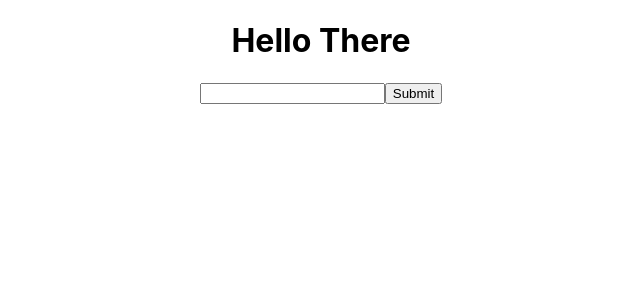
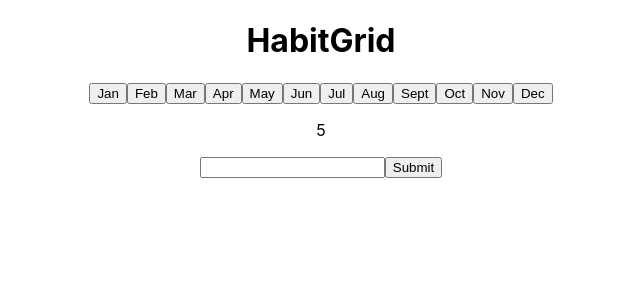
Before and after one commit to teooliver/habit-grid, a React (Create React App) app: page / in a window 1280 px wide. Shown: the top 300 px of the page, without its empty margins (319-959 px from the left). Built offline with nearby package versions, Linux system fonts and the light colour scheme.

Commit message:
fixed selectMonth function

```diff
--- a/src/App.tsx
+++ b/src/App.tsx
@@ -10,10 +10,12 @@ import {
   removePoint,
 } from "./redux/actions";
 import { StoreState } from "./redux/reducers";
-import { deleteHabit } from "./indexedDb/connectDb";
+import SelectMonth from "./components/SelectMonth";
+import { selectMonth } from "./redux/actions/selectMonth";
 
 interface AppProps {
   habits: Habit[];
+  selectedMonth: number;
   getHabits: Function;
   removeHabit: Function;
   createHabit: Function;
@@ -28,6 +30,7 @@ const _App: React.FC<AppProps> = ({
   createHabit,
   addPoint,
   removePoint,
+  selectedMonth,
 }) => {
   // const [isFetching, setIsFetching] = useState(false);
   const [habitInput, setHabitInput] = useState("");
@@ -56,7 +59,9 @@ const _App: React.FC<AppProps> = ({
 
   return (
     <div className="App">
-      <h1>Hello There</h1>
+      <h1>HabitGrid</h1>
+      <SelectMonth />
+      <p>{selectedMonth}</p>
       <input
         type="text"
         name="habitInput"
@@ -72,8 +77,11 @@ const _App: React.FC<AppProps> = ({
   );
 };
 
-const mapStateToProps = ({ habits }: StoreState): { habits: Habit[] } => {
-  return { habits };
+const mapStateToProps = ({
+  habits,
+  selectedMonth,
+}: StoreState): { habits: Habit[]; selectedMonth: number } => {
+  return { habits, selectedMonth };
 };
 
 export const App = connect(mapStateToProps, {
--- a/src/components/SelectMonth.tsx
+++ b/src/components/SelectMonth.tsx
@@ -5,9 +5,10 @@ import { StoreState } from "../redux/reducers";
 
 interface Props {
   selectedMonth: number;
+  selectMonth: typeof selectMonth;
 }
 
-const SelectMonth: FC<Props> = ({ selectedMonth }) => {
+const SelectMonth: FC<Props> = ({ selectedMonth, selectMonth }) => {
   const months = [
     "Jan",
     "Feb",
--- a/src/redux/actions/types.ts
+++ b/src/redux/actions/types.ts
@@ -5,7 +5,7 @@ import {
   CreatePointAction,
   RemovePointAction,
 } from "./habits";
-import { SelectMonthAction } from "./calendar";
+import { SelectMonthAction } from "./selectMonth";
 
 export enum ActionTypes {
   getHabits,
```
